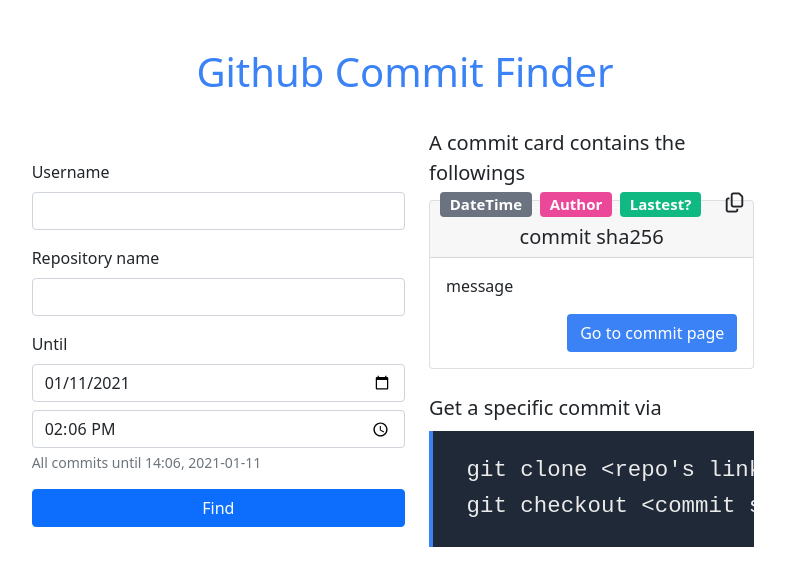
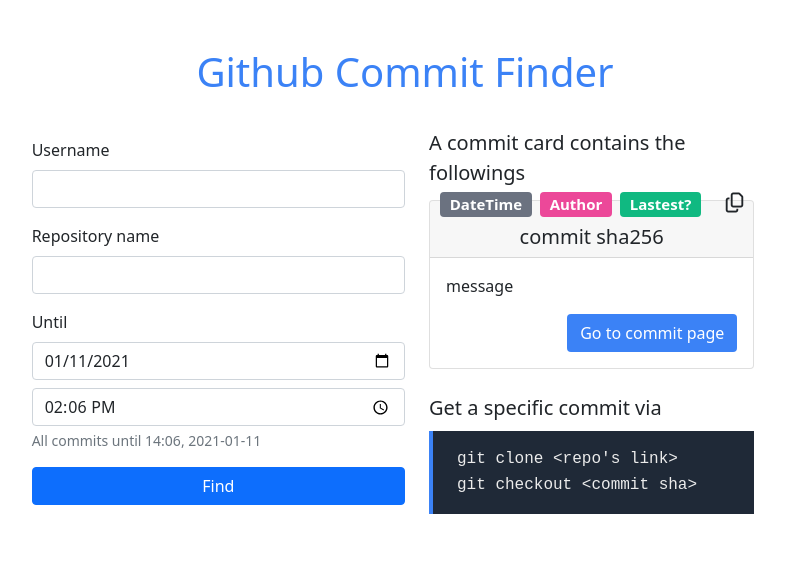
Before and after one commit to lindstorm76/github-commit-finder, a React (Create React App) app: page / in a window 1280 px wide. Shown: the top 586 px of the page, without its empty margins (235-1020 px from the left). Built offline with nearby package versions, Linux system fonts and the light colour scheme.

Commit message:
fix infinite loading bug + reformatted code

```diff
--- a/package.json
+++ b/package.json
@@ -9,7 +9,7 @@
     "react": "^17.0.1",
     "react-dom": "^17.0.1",
     "react-lottie": "^1.2.3",
-    "react-scripts": "^4.0.1",
+    "react-scripts": "^5.0.1",
     "web-vitals": "^0.2.4"
   },
   "scripts": {
--- a/public/style.css
+++ b/public/style.css
@@ -13,7 +13,7 @@ pre {
   color: rgb(235, 235, 235);
   page-break-inside: avoid;
   font-family: monospace;
-  font-size: 1.4rem;
+  font-size: 1rem;
   line-height: 1.6;
   margin-bottom: 1.6em;
   max-width: 100%;
--- a/src/components/Animation.jsx
+++ b/src/components/Animation.jsx
@@ -10,6 +10,7 @@ const Animation = ({ animationData, width, height }) => {
       preserveAspectRatio: 'xMidYMid slice'
     }
   }
+
   return (
     <div>
       <Lottie
--- a/src/components/App.jsx
+++ b/src/components/App.jsx
@@ -24,6 +24,7 @@ const App = () => {
     setCommits(null)
     setNotFound(false)
     setLoading(true)
+
     const res = await fetch(`https://api.github.com/repos/${username}/${repo}/commits?until=${date}T${time}Z`, {
       method: 'GET',
       headers: new Headers({
@@ -31,30 +32,36 @@ const App = () => {
         'Content-Type': 'application/x-www-form-urlencoded'
       })
     })
-    const data = await res.json()
-    if (data.message === "Not Found") {
+
+    if (res.status === 404) {
+      console.log('here')
       setNotFound(true)
       setLoading(false)
       setCommits([])
       setRepoLink("<repo's link>")
       setCurrentSha("<commit sha>")
       setTimeout(() => setNotFound(false), 5000)
+
       return
     }
-    if (data.length === 0) {
+
+    if (res.status !== 200) {
       setLoading(false)
       setEmpty(true)
       setRepoLink("<repo's link>")
       setCurrentSha("<commit sha>")
       setTimeout(() => setEmpty(false), 5000)
     } else {
+      const data = await res.json()
       const fields = data[0].commit.url.split("/")
+
+      setCommits(data)
       setUsername(fields[4])
       setRepo(fields[5])
+      setRepoLink(`https://github.com/${username}/${repo}.git`)
     }
-    setCommits(data)
+
     setLoading(false)
-    setRepoLink(`https://github.com/${username}/${repo}.git`)
   }
 
   if (commandRef.current !== null && !notFound) {
--- a/src/components/Commit.jsx
+++ b/src/components/Commit.jsx
@@ -3,6 +3,7 @@ import React from "react"
 const Commit = ({ username, repo, commitSha, dateTime, author, message, latest, setCurrentSha, commandRef }) => {
   const handleCopy = () => {
     setCurrentSha(commitSha)
+
     commandRef.current.scrollIntoView()
   }
   return (
--- a/src/components/Commits.jsx
+++ b/src/components/Commits.jsx
@@ -16,9 +16,10 @@ const Commits = ({ notFound, commits, username, repo, setCurrentSha, commandRef,
     const GMT7 = new Date(GMT0)
     const date = `${GMT7.getFullYear()}-${padZeros(GMT7.getMonth() + 1, 2)}-${padZeros(GMT7.getDate(), 2)}`
     const time = `${padZeros(GMT7.getHours(), 2)}:${padZeros(GMT7.getMinutes(), 2)}:${padZeros(GMT7.getSeconds(), 2)}`
+
     return (
       <Commit
-        key={commit.commit.committer.date}
+        key={`commit_${index}:${commit.commit.committer.date}`}
         username={username}
         repo={repo}
         commitSha={commitSha}
--- a/src/components/Form.jsx
+++ b/src/components/Form.jsx
@@ -20,12 +20,14 @@ const Form = ({ fetchLatestCommit, notFound, empty, padZeros }) => {
 
   const handleSubmit = (e) => {
     e.preventDefault()
+
     const { value: username } = usernameRef.current
     const { value: repo } = repoRef.current
     const [hr, min] = time.split(":")
     const GMT0 = new Date(`${date}T${hr}:${min}:00+14:00`)
     const centralDate = `${GMT0.getFullYear()}-${padZeros(GMT0.getMonth() + 1, 2)}-${padZeros(GMT0.getDate(), 2)}`
     const centralTime = `${padZeros(GMT0.getHours(), 2)}:${padZeros(GMT0.getMinutes(), 2)}:00`
+
     fetchLatestCommit(username, repo, centralDate, centralTime)
   }
 
```
Also changed, not shown: 2 other files (tests, documents, lock files or other folders).
